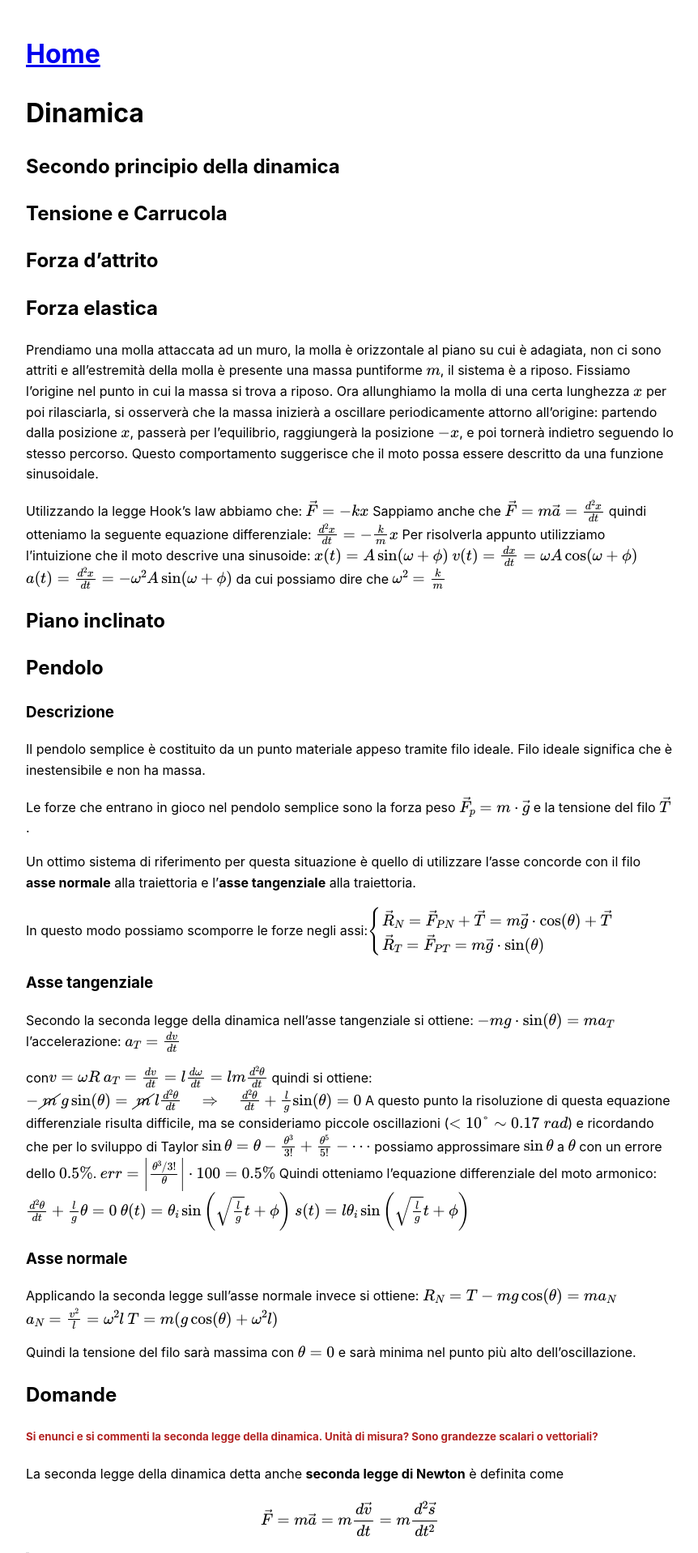
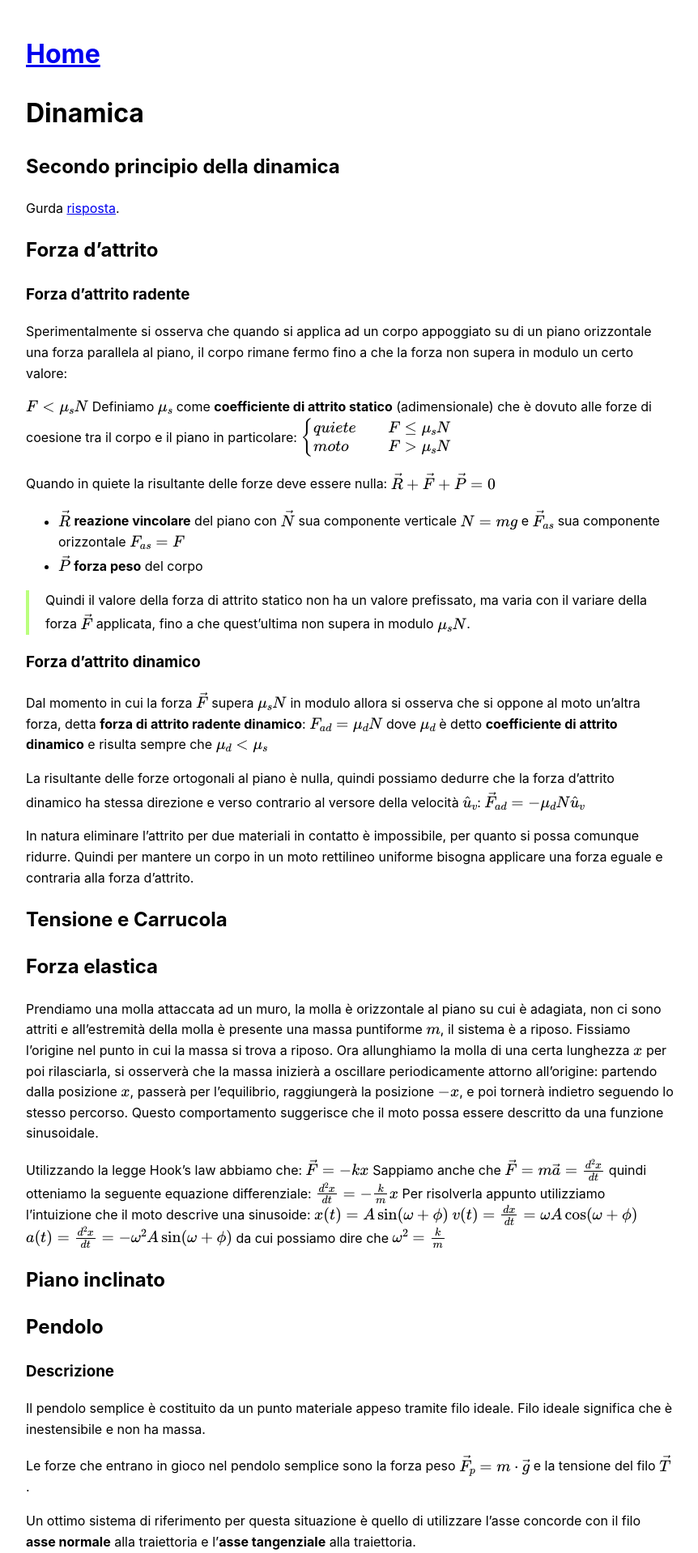
Before and after one commit to FedericoMenegoz/UNITN-fisica-orale, a Jekyll site: the page built from content/dinamica.md, in a window 1280 px wide. Shown: the top 1918 px of the page at 81% size, without its empty margins (208-1070 px from the left). Built offline with Jekyll 4.4.1, drawn with Linux system fonts in a browser that asks for light colours; our own code applies the rules of GitHub Pages for plain Markdown files; some of the changed text lies outside the part shown.

Commit message:
Dinamica domanda 2 - updated questions style - Attrito

```diff
--- a/_layouts/default.html
+++ b/_layouts/default.html
@@ -34,7 +34,7 @@
         }
         .math { overflow-x: auto; }
         pre { background: #f4f4f4; padding: 15px; border-radius: 5px; }
-        blockquote { border-left: 4px solid #ddd; margin: 0; padding-left: 20px; }
+        blockquote { border-left: 4px solid #baff7d; margin: 0; padding-left: 20px; }
         h5 {
             color: firebrick;
         }
--- a/content/dinamica.md
+++ b/content/dinamica.md
@@ -1,8 +1,39 @@
 # Dinamica
 ## Secondo principio della dinamica
+Gurda [risposta](#1-si-enunci-e-si-commenti-la-seconda-legge-della-dinamica-unità-di-misura-sono-grandezze-scalari-o-vettoriali).
+## Forza d'attrito
+### Forza d'attrito radente
+Sperimentalmente si osserva che quando si applica ad un corpo appoggiato su di un piano orizzontale una forza parallela al piano, il corpo rimane fermo fino a che la forza non supera in modulo un certo valore:
+
+$$F < \mu_sN$$
+Definiamo $\mu_s$ come __coefficiente di attrito statico__ (adimensionale) che è dovuto alle forze di coesione tra il corpo e il piano in particolare:
+$$
+\begin{cases}
+quiete && F \le \mu_s N \\
+moto && F > \mu_s N \\
+\end{cases}
+$$
+
+Quando in quiete la risultante delle forze deve essere nulla:
+$$ \vec R + \vec F + \vec P = 0$$
+
+- $\vec R$ __reazione vincolare__ del piano con $\vec N$ sua componente verticale $N = mg$ e $\vec F_{as}$ sua componente orizzontale $F_{as} = F$
+- $\vec P$ __forza peso__ del corpo
+
+>Quindi il valore della forza di attrito statico non ha un valore prefissato, ma varia con il variare della forza $\vec F$ applicata, fino a che quest'ultima non supera in modulo $\mu_s N$.
+
+### Forza d'attrito dinamico
+Dal momento in cui la forza $\vec F$ supera $\mu_s N$ in modulo allora si osserva che si oppone al moto un'altra forza, detta __forza di attrito radente dinamico__:
+$$F_{ad} = \mu_d N$$
+dove $\mu_d$ è detto __coefficiente di attrito dinamico__ e risulta sempre che
+$$\mu_d < \mu_s$$
+
+La risultante delle forze ortogonali al piano è nulla, quindi possiamo dedurre che la forza d'attrito dinamico ha stessa direzione e verso contrario al versore della velocità $\hat u_v$:
+$$ \vec F_{ad} = - \mu_d N \hat u_v$$
+
+In natura eliminare l'attrito per due materiali in contatto è impossibile, per quanto si possa comunque ridurre. Quindi per mantere un corpo in un moto rettilineo uniforme bisogna applicare una forza eguale e contraria alla forza d'attrito.
 
 ## Tensione e Carrucola
-## Forza d'attrito
 ## Forza elastica
 
 Prendiamo una molla attaccata ad un muro, la molla è orizzontale al piano su cui è adagiata, non ci sono attriti e all'estremità della molla è presente una massa puntiforme $m$, il sistema è a riposo. Fissiamo l'origine nel punto in cui la massa si trova a riposo. Ora allunghiamo la molla di una certa lunghezza $x$ per poi rilasciarla, si osserverà che la massa inizierà a oscillare periodicamente attorno all'origine: partendo dalla posizione $x$, passerà per l’equilibrio, raggiungerà la posizione $-x$, e poi tornerà indietro seguendo lo stesso percorso. Questo comportamento suggerisce che il moto possa essere descritto da una funzione sinusoidale.
@@ -79,33 +109,96 @@ $$\vec F = \frac {d\vec p}{dt}$$
 
 
 - todo: definizione impulso da $\vec Fdt =d\vec p$
-
 <br>
-<br>
+---
 <br>
 
-2. Un proiettile sta procedendo parallelamente al suolo, la sua quota è invariata e la sua velocità diminuisce; si commenti la situazione con la 2° legge della dinamica
+##### 2) Un proiettile sta procedendo parallelamente al suolo, la sua quota è invariata e la sua velocità diminuisce; si commenti la situazione con la 2° legge della dinamica
+<br>
+Se il proiettile sta proseguendo parallelamente al suolo, mantenendo quota costande, ma con velocità in diminuzione, significa che il corpo ha un'accelerazione opposta al vettore velocità.
+Questo significa che la risultante delle forze è anchessa opposta al moto ma con ugual direzione.
 
+$$
+\vec R = m\frac {d\vec v}{dt}
+$$
 
+Ho parlato di __risultante__ perché ipotizzando che ci troviamo sulla terra, sappiamo che sul corpo esercita la forza peso ($m\vec g$), ma non perdendo quotà questa è bilanciata da qualche altra forza. Oppure il corpo ha una velocità tale che si trova in orbita.
 
 ---
-3. Le forze di attrito sono sempre..? _hint: Opposte alla direzione del moto_
-4. Appendiamo un corpo al soffitto con una molla. Cosa succede?
-5. Cos’è la statica? _hint Su un corpo possono agire più forze_
-6. Parli dell’attrito statico
-7. Reazioni vincolari, nel modo più generico che conosci
-8. Ho una pallina che cade (in acqua? su un pavimento?) e dopo un po’ si ferma. Cosa è successo? Se volessimo scrivere un bilancio energetico?
-9. Sensazione del peso: entriamo in un ascensore con una bilancia e saliamo, cosa succede? ^a0d877
-10. Domanda di [[FISICA_ORALE#^a0d877|prima]] ma su un vagone di un treno in viaggio
-11. Terzo principio della dinamica. Se considero un sistema che prevede delle forze di reazione, mi fanno escludere a priori che il sistema sia isolato, oppure non è vero? La legge vale sempre? Quando un sistema si dice isolato?
-12. Funi inestensibili.
-13. Appendiamo una molla al soffitto con a un estremo un corpo di massa m.
-14.  Forza di attrito statico.
-15. Cos’è la quantità di moto?
-16.  Ha a disposizione una bilancia, come può misurare il tempo sapendo solo massa e lunghezza. _hint moto armonico del pendolo_
+
+##### 3) Le forze di attrito sono sempre..? _hint: Opposte alla direzione del moto_
+<br>
 
 ---
-17. Quali sono le forze fondamentali della natura?
+
+##### 4) Appendiamo un corpo al soffitto con una molla. Cosa succede?
+<br>
+
+---
+
+##### 5) Cos’è la statica? _hint Su un corpo possono agire più forze_
+<br>
+
+---
+
+##### 6) Parli dell’attrito statico
+<br>
+
+---
+
+##### 7) Reazioni vincolari, nel modo più generico che conosci
+<br>
+
+---
+
+##### 8) Ho una pallina che cade (in acqua? su un pavimento?) e dopo un po’ si ferma. Cosa è successo? Se volessimo scrivere un bilancio energetico?
+<br>
+
+---
+
+<a id="dinamica-domanda-9"></a>
+
+##### 9) Sensazione del peso: entriamo in un ascensore con una bilancia e saliamo, cosa succede?
+<br>
+
+---
+
+##### 10) Domanda di [prima](#dinamica-domanda-9) ma su un vagone di un treno in viaggio
+<br>
+
+---
+
+##### 11) Terzo principio della dinamica. Se considero un sistema che prevede delle forze di reazione, mi fanno escludere a priori che il sistema sia isolato, oppure non è vero? La legge vale sempre? Quando un sistema si dice isolato?
+<br>
+
+---
+
+##### 12) Funi inestensibili.
+<br>
+
+---
+
+##### 13) Appendiamo una molla al soffitto con a un estremo un corpo di massa m.
+<br>
+
+---
+
+##### 14)  Forza di attrito statico.
+<br>
+
+---
+
+##### 15) Cos’è la quantità di moto?
+<br>
+
+---
+
+##### 16)  Ha a disposizione una bilancia, come può misurare il tempo sapendo solo massa e lunghezza. _hint moto armonico del pendolo_
+<br>
+
+---
+
+##### 17) Quali sono le forze fondamentali della natura?
 
 Le forze fondamentali della natura sono riconducibili all'interazione [Gravitazionale](./forza-gravitazionale.md), l'interazione Elettromagnetica, a livello nucleare e subnucleare ci sono l'interazione Forte e l'interazione Debole
 
```
Also changed, not shown: other parts of content/dinamica.md (+1 -2 lines).
